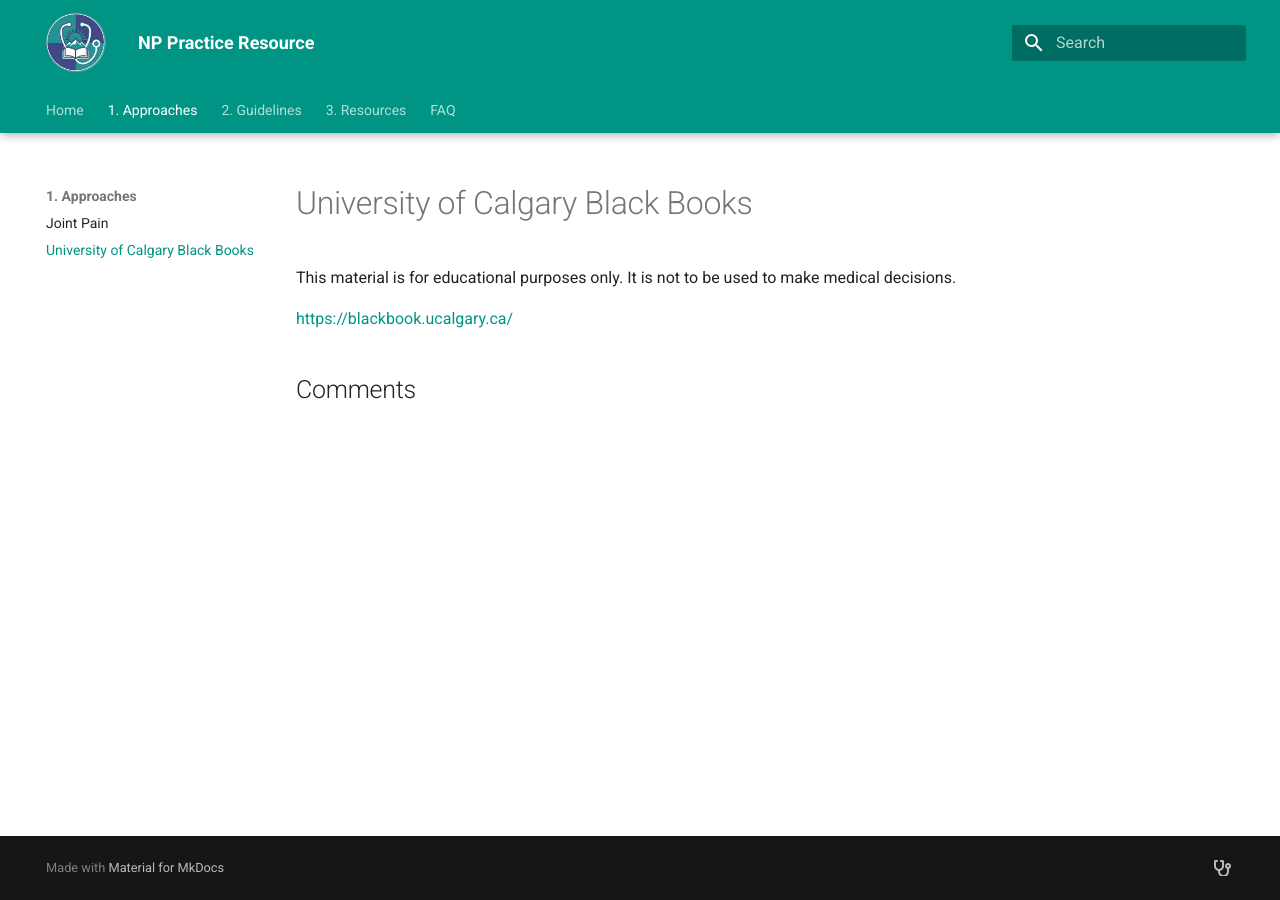
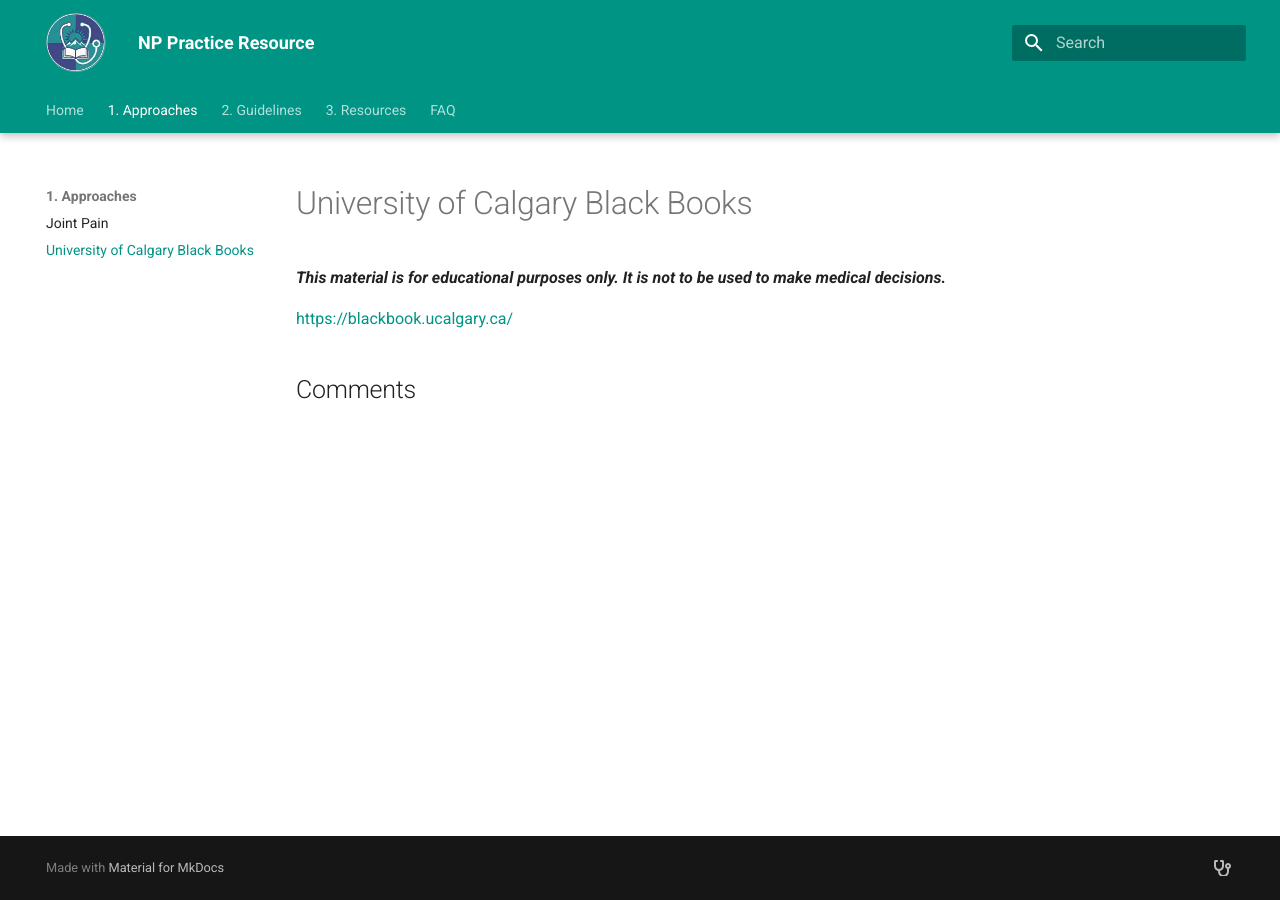
Before and after one commit to joegrafe/np-practice-resource, an MkDocs documentation site: the page built from docs/1. Approaches/University of Calgary Black Books.md, in a window 1280 px wide. Built offline with MkDocs 1.6.1 and Material for MkDocs 9.7.7, drawn with Linux system fonts in a browser that asks for light colours; comment, search, counter and statistics services are not loaded.

```diff
--- a/docs/1. Approaches/University of Calgary Black Books.md
+++ b/docs/1. Approaches/University of Calgary Black Books.md
@@ -1,3 +1,3 @@
-This material is for educational purposes only. It is not to be used to make medical decisions.
+***This material is for educational purposes only. It is not to be used to make medical decisions.***
 
 [https://blackbook.ucalgary.ca/](https://blackbook.ucalgary.ca/)
```
Also changed, not shown: docs/1. Approaches/Joint Pain.md (+0 -1 lines).
